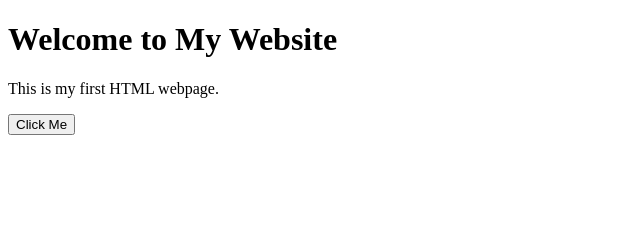
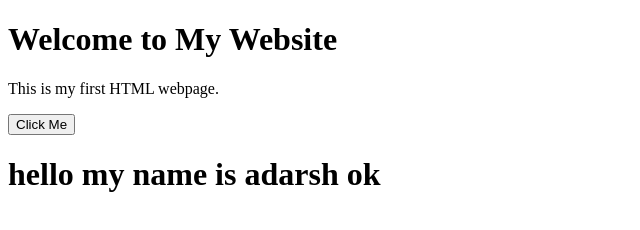
Before and after one commit to adarshyadravakar/HTML-Tutorial, a plain HTML site: page 01_lesson/about.html in a window 1280 px wide. Shown: the whole page, without its empty margins (0-640 px from the left). Drawn offline with Linux system fonts and the light colour scheme.

Commit message:
Updated application files

```diff
--- a/01_lesson/about.html
+++ b/01_lesson/about.html
@@ -8,5 +8,6 @@
     <h1>Welcome to My Website</h1>
     <p>This is my first HTML webpage.</p>
     <button>Click Me</button>
+    <h1> hello my name is adarsh ok</h1>
 </body>
 </html>
```
Also changed, not shown: 01_lesson/raj.html (added, +1 -0 lines).
